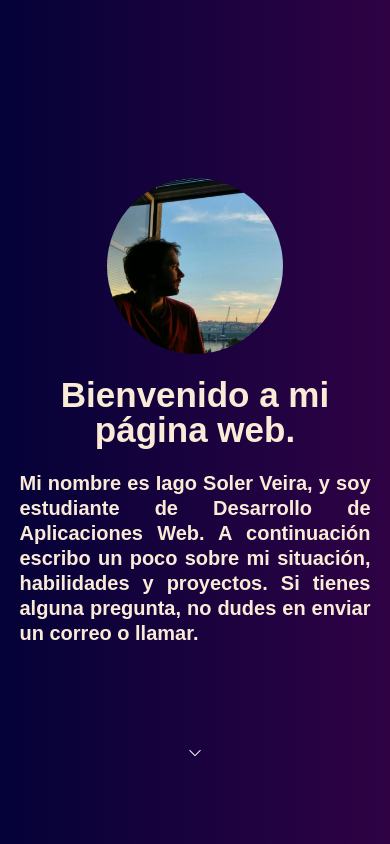
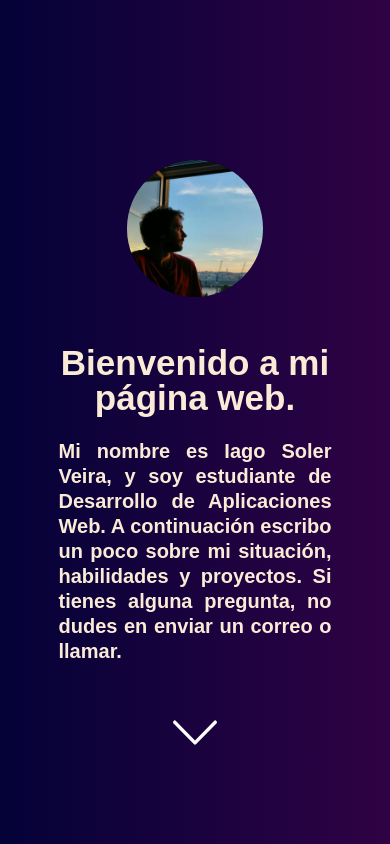
Before and after one commit to IagoSoler/Portfolio-Vite, a React (Vite) app: page / in a window 390 px wide. Both pictures are taken after a click on the element "ESPAÑOL". Shown: the top 844 px of the page. Built offline with nearby package versions, Linux system fonts and the light colour scheme.

Commit message:
Mejorado hover de los dropdown

```diff
--- a/src/App.css
+++ b/src/App.css
@@ -1,3 +1,4 @@
+
 .App {
   display: flex;
   align-items: center;
@@ -10,6 +11,7 @@
   font-family: Arial, Helvetica, sans-serif;
   font-size: 16px;
   line-height: 2.5em;
+  z-index: -5;
 }
 @media (max-width:768px){
   .App{
--- a/src/components/About/About.css
+++ b/src/components/About/About.css
@@ -1,9 +1,14 @@
 #about {
-  max-width: 1200px;
+  display: flex;
+  flex-direction: column;
+
+  align-items: center;
   width: 100%;
+  background: linear-gradient(90deg, rgb(4, 2, 56) 0%, rgb(47, 2, 68) 100%);
+  z-index: 10;
 }
 .about {
-
+  max-width: 1200px;
   margin-left: 5%;
   display: flex;
   flex-direction: row;
--- a/src/components/Career/Career.css
+++ b/src/components/Career/Career.css
@@ -1,8 +1,13 @@
 #career {
-  max-width: 1200px;
- width: 100%;
+  display: flex;
+  flex-direction: column;
+  align-items: center;
+  width: 100%;
+  background: linear-gradient(90deg, rgb(4, 2, 56) 0%, rgb(47, 2, 68) 100%);
+  z-index: 10;
 }
 .career{
+  max-width: 1200px;
   margin-top: 10%;
   margin-right: 5%;
   display: flex;
--- a/src/components/Contact/Contact.css
+++ b/src/components/Contact/Contact.css
@@ -1,8 +1,12 @@
 #contact {
-  padding: 10px 0;
+  padding: 0px 0px 10px;
   width: 100%;
-  margin-top: 10%;
   background-color: black;
+  z-index: 10;
+}
+.contact-margin--filler {
+  height: 10vh;
+  background: linear-gradient(90deg, rgb(4, 2, 56) 0%, rgb(47, 2, 68) 100%);
 }
 .contact {
   display: flex;
@@ -79,7 +83,6 @@
   width: 20px;
 }
 .contact--email--button {
-
   display: flex;
   align-items: center;
   justify-content: center;
@@ -138,9 +141,8 @@
     flex-direction: column;
     justify-content: center;
     align-items: center;
-
   }
-  .contact--nav  {
+  .contact--nav {
     display: none;
   }
   .contact--numberandemail {
@@ -174,7 +176,7 @@
     min-width: 50px;
     margin-left: 20px;
   }
-  .footer{
+  .footer {
     margin-top: 5%;
     text-align: center;
   }
--- a/src/components/Contact/Contact.jsx
+++ b/src/components/Contact/Contact.jsx
@@ -13,6 +13,7 @@ const Contact = ({ language }) => {
   const textData = chooseLanguage(language, english, spanish);
   return (
     <div id="contact">
+      <div className='contact-margin--filler'></div>
       <div className="contact">
 
         <div className='contact--nav'>
--- a/src/components/Description/Description.css
+++ b/src/components/Description/Description.css
@@ -1,9 +1,14 @@
 #description{
-  max-width: 1200px;
+  display: flex;
+  flex-direction: column;
+  align-items: center;
   width: 100%;
+  background: linear-gradient(90deg, rgb(4, 2, 56) 0%, rgb(47, 2, 68) 100%);
+  z-index: 10;
 
 }
 .description {
+  max-width: 1200px;
   margin-top: 10%;
   margin-left: 5%;
   display: flex;
--- a/src/components/Dropdown/Dropdown.css
+++ b/src/components/Dropdown/Dropdown.css
@@ -4,14 +4,18 @@
   flex-direction: row;
   justify-content: center;
   max-width: 1200px;
-  margin-top: 10%;
+  width: 95%;
+  margin-top: 5%;
   border: 2px solid transparent;
   gap: 10px;
   color: #40e0d0;
   cursor: pointer;
 }
-.dropdown:hover {
-  border: 2px solid turquoise;
+
+@media (hover: hover) {
+  .dropdown:hover:not(.dropdown--active) {
+    border: 2px solid turquoise;
+  }
 }
 
 .dropdown--chevron {
--- a/src/components/Header/Header.css
+++ b/src/components/Header/Header.css
@@ -1,4 +1,8 @@
 #header {
+  background-color: transparent;
+  height: 100dvh;
+}
+.header--layout {
   max-width: 1200px;
   margin-left: 15%;
   margin-right: 15%;
@@ -7,7 +11,10 @@
   justify-content: center;
   align-items: center;
   height: 100dvh;
-  position: relative;
+  position: fixed;
+  top: 0;
+  left: 0;
+z-index: 5;
   transition: transform 1.1s ease;
   animation: headerFadeIn 1.5s ease;
 }
@@ -64,17 +71,24 @@
   .header--container {
     flex-direction: column;
   }
-  .header--container--title h1{
+  .header--container--title h1 {
     text-align: center;
   }
   .header--container--image {
     width: 50%;
   }
+  .header--chevron__down {
 
+    width: 15%;
+  }
 }
 @media (max-width: 480px) {
   #header {
     margin-left: 5%;
     margin-right: 5%;
   }
+  .header--chevron__down {
+
+    width: 20%;
+  }
 }
--- a/src/components/Header/Header.jsx
+++ b/src/components/Header/Header.jsx
@@ -1,4 +1,4 @@
-import React, { useEffect, useState } from 'react';
+import React, { useEffect } from 'react';
 import './Header.css'
 import { handleFirstScroll } from '../../utils/scrollUtils';
 import myPhoto from '../../assets/header_images/myphoto.PNG'
@@ -8,13 +8,13 @@ import { spanish, english } from '../../data/HeaderData';
 
 
 
-const Header = ({ language,isVisible, setIsVisible }) => {
+const Header = ({ language, isVisible, setIsVisible }) => {
   const textData = chooseLanguage(language, english, spanish);
 
   useEffect(() => {
     const handleScroll = (e) => {
       if (e.wheelDeltaY < 0 && isVisible) {
-        handleFirstScroll(setIsVisible,55);
+        handleFirstScroll(setIsVisible, 55);
       }
     }
     document.addEventListener('wheel', handleScroll);
@@ -23,8 +23,8 @@ const Header = ({ language,isVisible, setIsVisible }) => {
     };
   }, [isVisible]);
   return (
-
     <div id='header' className={isVisible ? '' : 'hidden'}>
+      <div className='header--layout'>
         <div className='header--container'>
           <img className='header--container--image' src={myPhoto} alt="myphoto" />
           <div className='header--container--title'>
@@ -33,7 +33,8 @@ const Header = ({ language,isVisible, setIsVisible }) => {
 
           </div>
         </div>
-      <img onClick={() => handleFirstScroll(setIsVisible,55)} className='header--chevron__down' src={chevronDown} alt="chevronDown" />
+        <img onClick={() => handleFirstScroll(setIsVisible, 55)} className='header--chevron__down' src={chevronDown} alt="chevronDown" />
+      </div>
     </div>
 
   )
--- a/src/components/Projects/Projects.css
+++ b/src/components/Projects/Projects.css
@@ -1,11 +1,15 @@
 #projects{
-  max-width: 1200px;
+  display: flex;
+  flex-direction: column;
+  align-items: center;
   width: 100%;
-
+  background: linear-gradient(90deg, rgb(4, 2, 56) 0%, rgb(47, 2, 68) 100%);
+  z-index: 10;
 
 }
 .projects {
   margin-top: 10%;
+  max-width: 1200px;
   display: flex;
   flex-direction: column;
   justify-content: center;
--- a/src/components/Skills/Skills.css
+++ b/src/components/Skills/Skills.css
@@ -1,8 +1,13 @@
 #skills {
-  max-width: 1200px;
+  display: flex;
+  flex-direction: column;
+  align-items: center;
   width: 100%;
+  background: linear-gradient(90deg, rgb(4, 2, 56) 0%, rgb(47, 2, 68) 100%);
+  z-index: 10;
 }
 .skills {
+  max-width: 1200px;
   margin-top: 10%;
   max-width: 1200px;
   width: 100%;
--- a/src/index.css
+++ b/src/index.css
@@ -6,6 +6,7 @@ body {
   -webkit-font-smoothing: antialiased;
   -moz-osx-font-smoothing: grayscale;
   background-color: rgb(23, 1, 53);
+  z-index: -10;
 
 }
 
```
Lines whose indentation alone changed are shown as unchanged.
